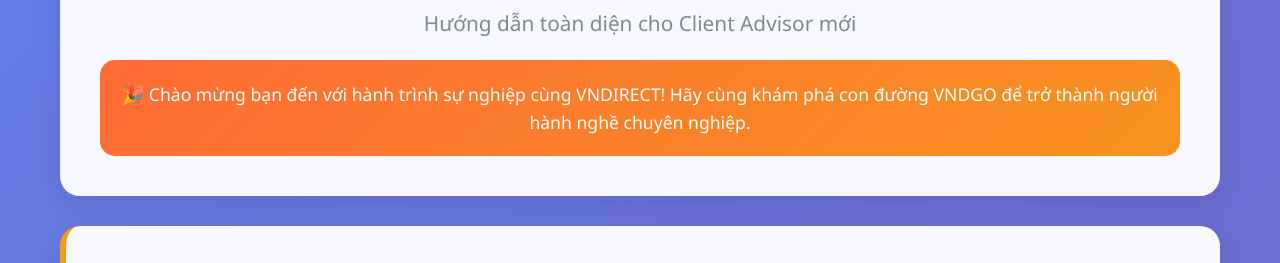
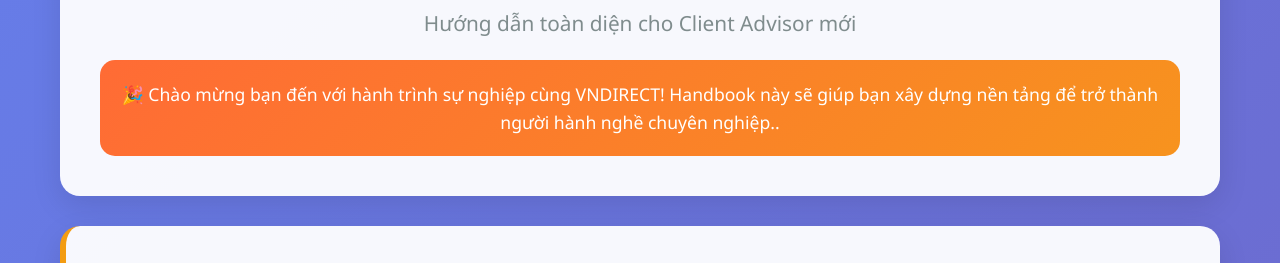
Before and after one commit to kieulinh24/vndgo-handbook, a plain HTML site: page index.html in a window 1280 px wide. Shown: the part 219-482 px from the top of the page. Drawn offline with Linux system fonts and the light colour scheme.

Commit message:
index.html

```diff
--- a/index.html
+++ b/index.html
@@ -113,7 +113,7 @@
     <div class="logo">VNDIRECT</div>
     <div class="title">VNDGO HANDBOOK</div>
     <div class="subtitle">Hướng dẫn toàn diện cho Client Advisor mới</div>
-    <div class="welcome-message">🎉 Chào mừng bạn đến với hành trình sự nghiệp cùng VNDIRECT! Hãy cùng khám phá con đường VNDGO để trở thành người hành nghề chuyên nghiệp.</div>
+    <div class="welcome-message">🎉 Chào mừng bạn đến với hành trình sự nghiệp cùng VNDIRECT! Handbook này sẽ giúp bạn xây dựng nền tảng để trở thành người hành nghề chuyên nghiệp..</div>
   </div>
 
 
```
